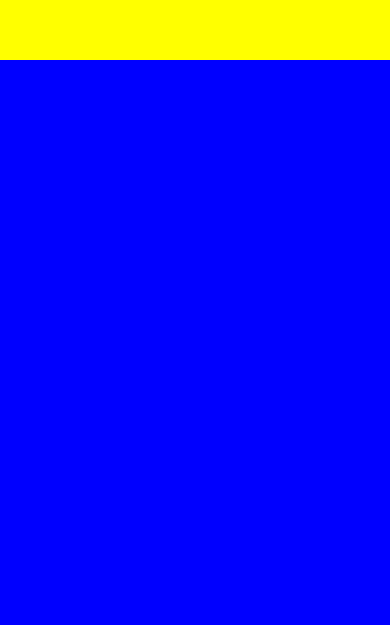
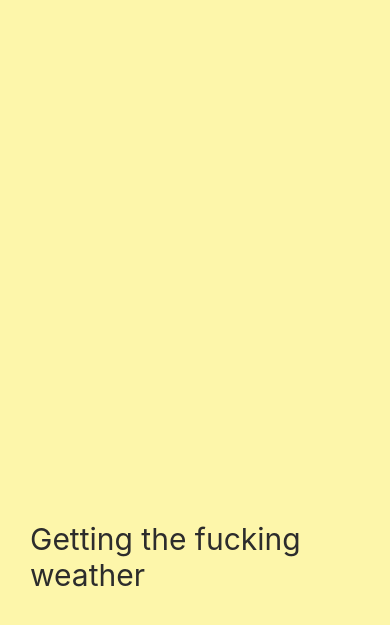
Before and after one commit to Leeharim-korean/react-expo-weather, a React Native app: screen / in a window 390 px wide. Shown: the part 151-776 px from the top of the page. Built offline with nearby package versions, Linux system fonts and the light colour scheme.

Commit message:
#1.1 Loading Screen

```diff
--- a/App.js
+++ b/App.js
@@ -1,26 +1,7 @@
 import { StatusBar } from "expo-status-bar";
 import React from "react";
-import { StyleSheet, Text, View } from "react-native";
+import Loading from "./Loading";
 
 export default function App() {
-  return (
-    <View style={styles.container}>
-      <View style={styles.yellowView} />
-      <View style={styles.blueView} />
-    </View>
-  );
+  return <Loading />;
 }
-
-const styles = StyleSheet.create({
-  container: {
-    flex: 1
-  },
-  yellowView: {
-    flex: 1,
-    backgroundColor: "yellow"
-  },
-  blueView: {
-    flex: 3,
-    backgroundColor: "blue"
-  }
-});
--- /dev/null
+++ b/Loading.js
@@ -0,0 +1,24 @@
+import React from "react";
+import { StyleSheet, Text, View } from "react-native";
+
+export default function Loading() {
+    return (
+      <View style={styles.container}>
+        <Text style={styles.text}>Getting the fucking weather</Text>
+      </View>
+    );
+  }
+
+const styles = StyleSheet.create({
+    container: {
+      flex: 1,
+      justifyContent: "flex-end",
+      paddingHorizontal: 30,
+      paddingVertical: 100,
+      backgroundColor: "#FDF6AA"
+    },
+    text: {
+      color: "#2c2c2c",
+      fontSize: 30
+    }
+  });
```
